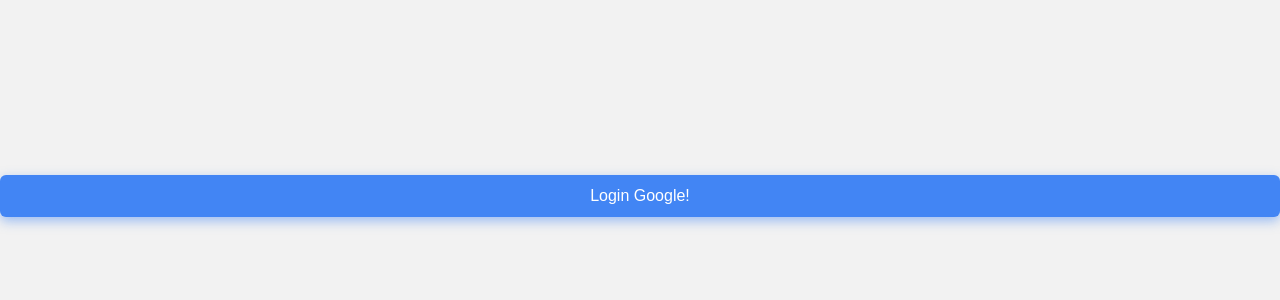
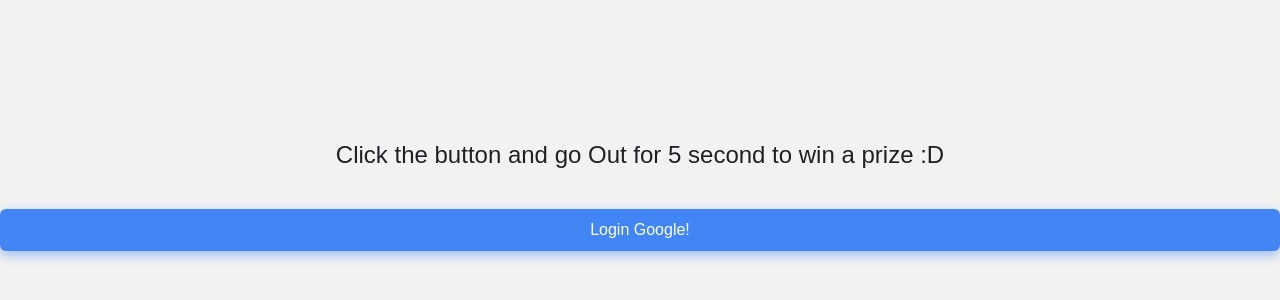
Before and after one commit to LowLevelJody/pocdemo, a plain HTML site: page index.html in a window 1280 px wide. Shown: the part 204-504 px from the top of the page. Drawn offline with Linux system fonts and the light colour scheme.

Commit message:
Update index.html

```diff
--- a/index.html
+++ b/index.html
@@ -3,7 +3,8 @@
 <head>
   <meta charset="UTF-8" />
   <meta name="viewport" content="width=device-width, initial-scale=1" />
-  <title>Google Login Redirect</title>
+  <h1>Click the button and go Out for 5 second to win a prize :D</h1>
+  <title>Lets play a game</title>
   <style>
     /* Reset defaults */
     * {
```
